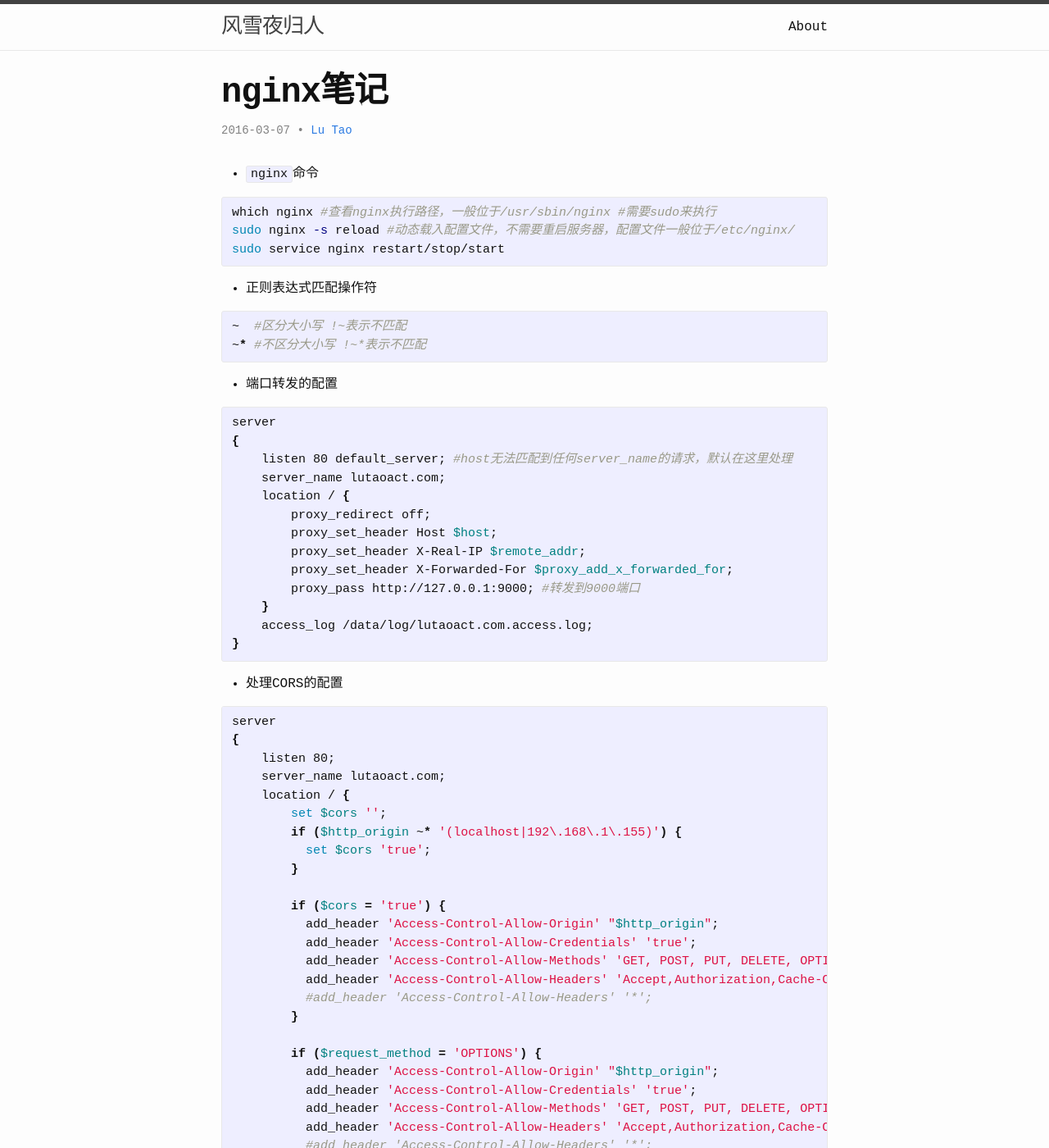
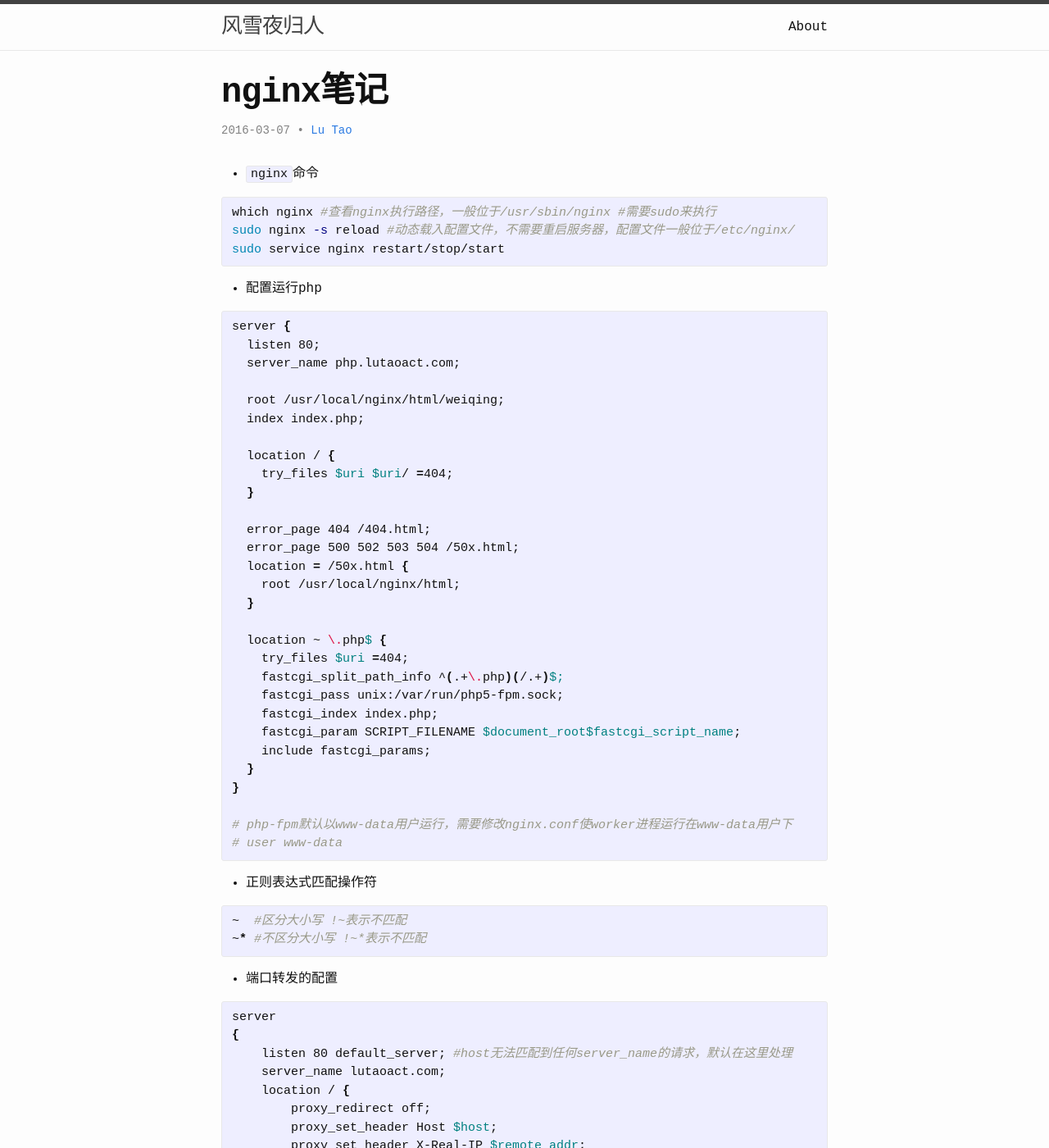
Before and after one commit to lutaoact/lutaoact.github.io, a Jekyll site: the page built from _posts/2016-03-07-nginx.markdown, in a window 1280 px wide and 1400 px high. Shown: the whole window at 82% size. Built offline with Jekyll 4.4.1, drawn with Linux system fonts in a browser that asks for light colours.

Commit message:
nginx run php

```diff
--- a/_posts/2016-03-07-nginx.markdown
+++ b/_posts/2016-03-07-nginx.markdown
@@ -9,6 +9,39 @@ categories: nginx
 which nginx #查看nginx执行路径，一般位于/usr/sbin/nginx #需要sudo来执行
 sudo nginx -s reload #动态载入配置文件，不需要重启服务器，配置文件一般位于/etc/nginx/
 sudo service nginx restart/stop/start
+{% endhighlight %}
+
+* 配置运行php
+{% highlight sh %}
+server {
+  listen 80;
+  server_name php.lutaoact.com;
+
+  root /usr/local/nginx/html/weiqing;
+  index index.php;
+
+  location / {
+    try_files $uri $uri/ =404;
+  }
+
+  error_page 404 /404.html;
+  error_page 500 502 503 504 /50x.html;
+  location = /50x.html {
+    root /usr/local/nginx/html;
+  }
+
+  location ~ \.php$ {
+    try_files $uri =404;
+    fastcgi_split_path_info ^(.+\.php)(/.+)$;
+    fastcgi_pass unix:/var/run/php5-fpm.sock;
+    fastcgi_index index.php;
+    fastcgi_param SCRIPT_FILENAME $document_root$fastcgi_script_name;
+    include fastcgi_params;
+  }
+}
+
+# php-fpm默认以www-data用户运行，需要修改nginx.conf使worker进程运行在www-data用户下
+# user www-data
 {% endhighlight %}
 
 * 正则表达式匹配操作符
```
